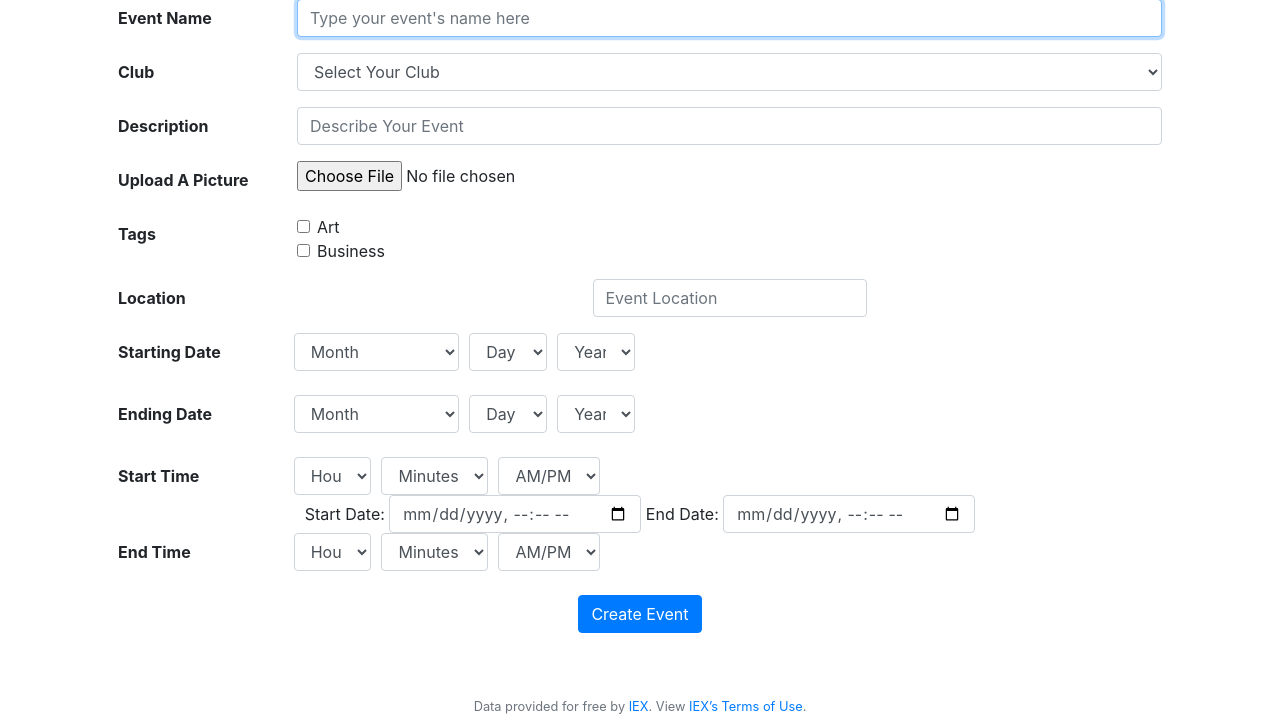
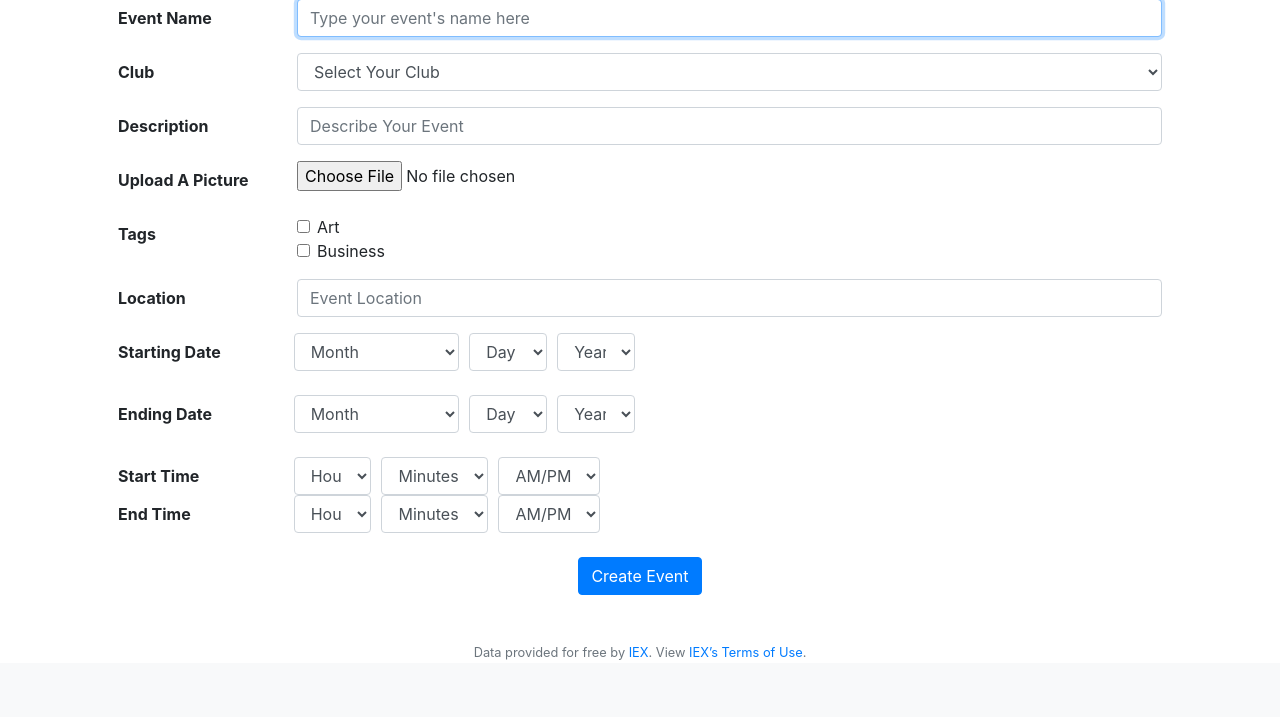
Before and after one commit to ifeomi/final-project, a Flask app: page /createevent in a window 1280 px wide. Shown: the part 196-913 px from the top of the page. After the commit the page ends 856 px from the top, so only its background shows below. Run offline with Flask 2, Linux system fonts and the light colour scheme; the visitor is signed in with stand-in values (Sample User, id 1); some libraries are stand-ins or nearby versions.

Commit message:
Added location

```diff
--- a/static/styles.css
+++ b/static/styles.css
@@ -166,6 +166,11 @@ main img
     width: 100%;
 }
 
+#location
+{
+    width: 100%;
+}
+
 .col-form-label
 {
     text-align: left;
--- a/templates/createevent.html
+++ b/templates/createevent.html
@@ -236,12 +236,12 @@
                 </select>
             </div>
         </div>
-        <div class="form-group">
+        <!-- <div class="form-group">
             Start Date:
             <input class="form-control" name="startdateandtime" placeholder="Start Date and Time" type="datetime-local">
             End Date:
             <input class="form-control" name="enddateandtime" placeholder="End Date and Time" type="datetime-local">
-        <br>
+        <br> -->
         <div class="form-row">
             <label for="endhour" class="col-sm-2 col-form-label">End Time</label>
             <div class="col-md-1">
```
Also changed, not shown: ClubPub.db.
